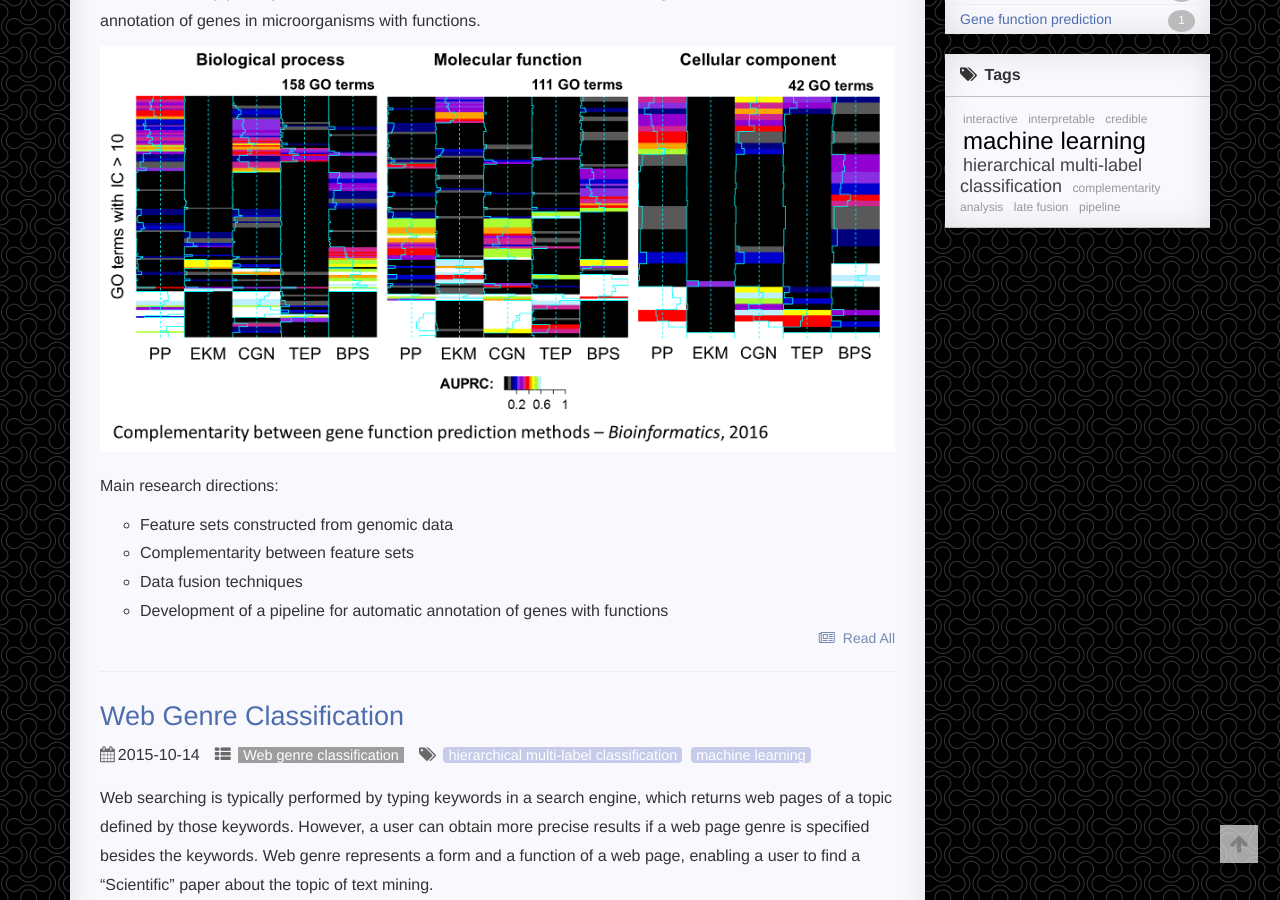
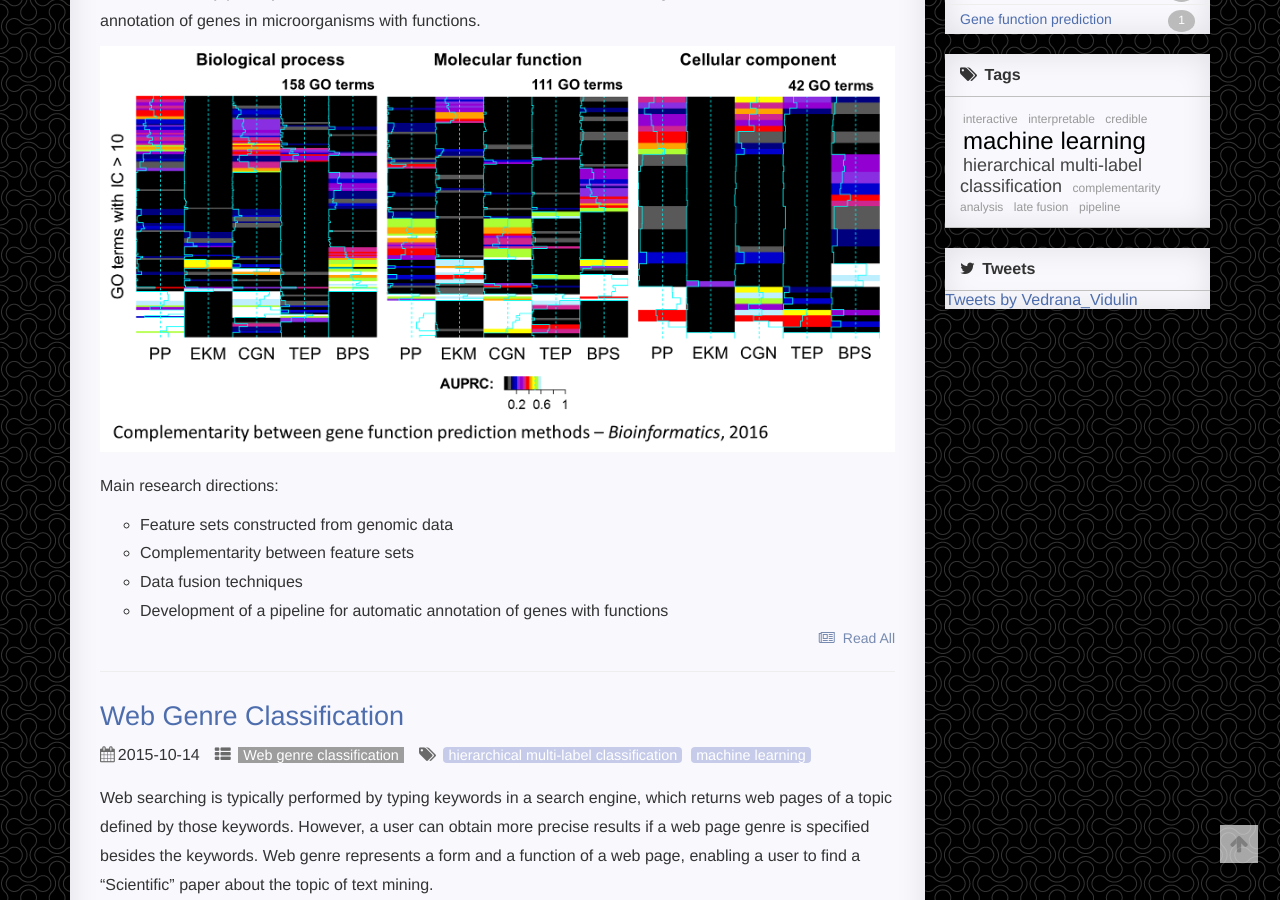
Before and after one commit to vedranav/My_precious_webpage, a Jekyll site: the page built from index.html, in a window 1280 px wide and 900 px high, scrolled down 453 px. Built offline with Jekyll 4.4.1, drawn with Linux system fonts in a browser that asks for light colours; the list of posts is cut into pages by our own code; comment, search, counter and statistics services are not loaded; a style sheet for code colours, icons or effects is not loaded.

Commit message:
Added Twitter feed

```diff
--- a/index.html
+++ b/index.html
@@ -137,6 +137,14 @@ layout: default
                     {% endfor %}
                 </div>
             </div>
+
+            <div class="side">
+                <div>
+                    <i class="fa fa-twitter"></i>
+                    Tweets
+                </div>
+                <a class = "twitter-timeline" data-theme = "light" href = "https://twitter.com/Vedrana_Vidulin?ref_src=twsrc%5Etfw">Tweets by Vedrana_Vidulin</a> <script async src="https://platform.twitter.com/widgets.js" charset="utf-8"></script>
+            </div>
         </div>
     </div>
 </div>
```
